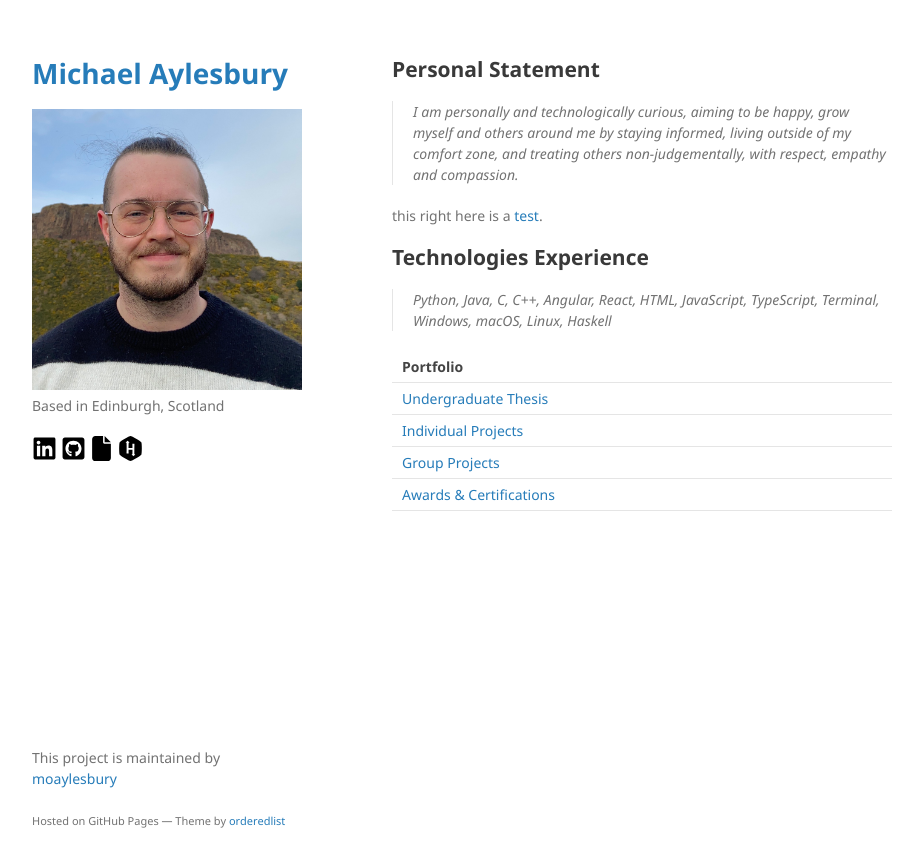
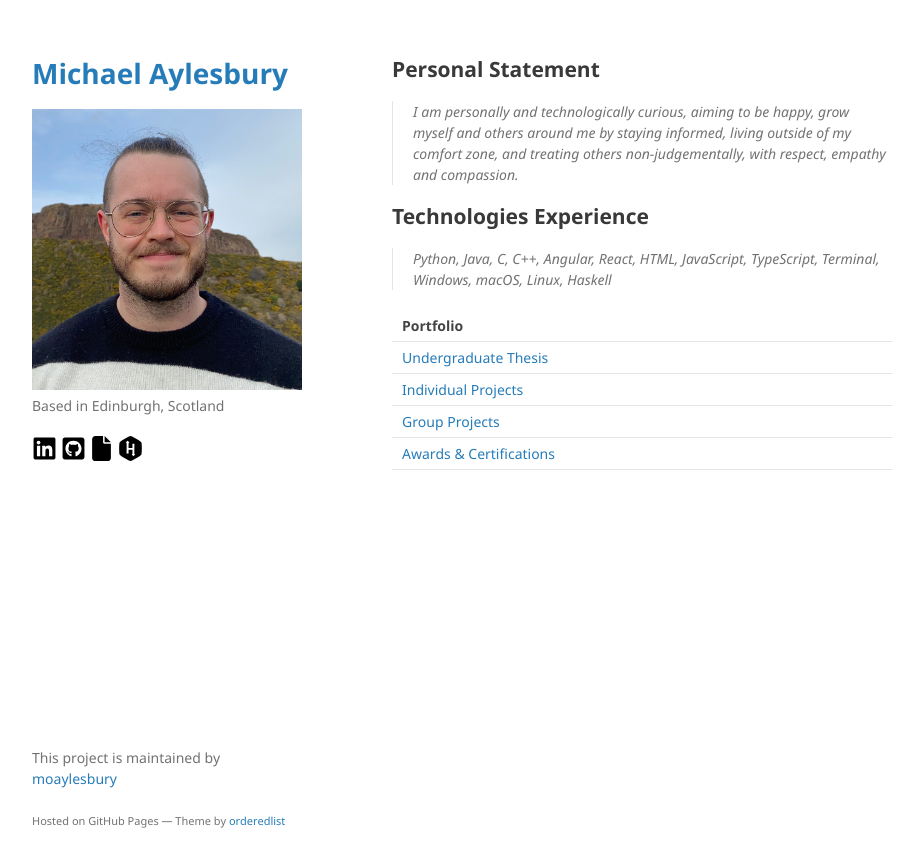
Before and after one commit to moaylesbury/michaelaylesbury.github.io, a Jekyll site: the page built from index.md, in a window 1280 px wide. Shown: the top 867 px of the page, without its empty margins (178-1101 px from the left). Built offline with Jekyll 4.4.1, drawn with Linux system fonts in a browser that asks for light colours.

Commit message:
Update index.md

```diff
--- a/index.md
+++ b/index.md
@@ -11,8 +11,6 @@ layout: default
 others around me by staying informed, living outside of my comfort zone, and treating
 others non-judgementally, with respect, empathy and compassion.
 
-this right here is a [test](./undergraduate-thesis.html).
-
 ## Technologies Experience
 
 > Python, Java, C, C++, Angular, React, HTML, JavaScript, TypeScript, Terminal, Windows, macOS, Linux, Haskell
```
